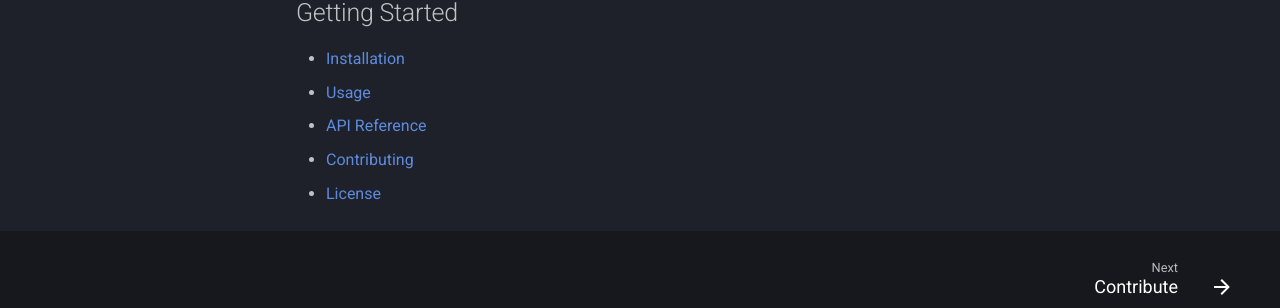
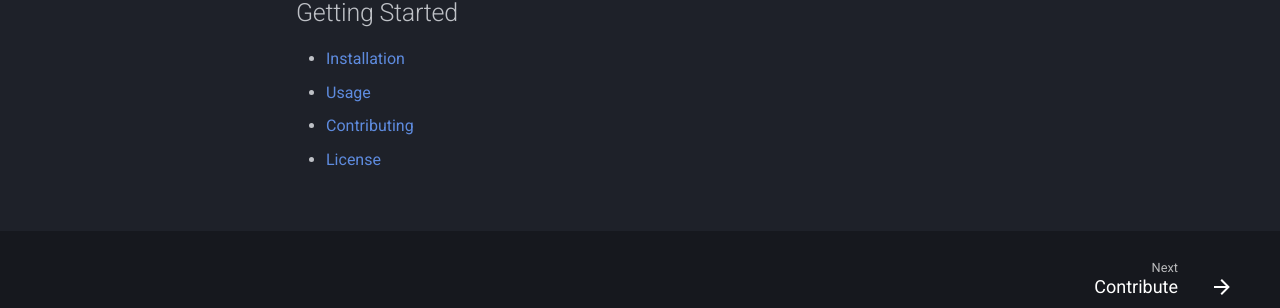
Before and after one commit to LAiSER-Software/docs, an MkDocs documentation site: the page built from docs/index.md, in a window 1280 px wide and 1260 px high. Shown: the part 893-1201 px from the top of the window. Built offline with MkDocs 1.6.1 and Material for MkDocs 9.7.7, drawn with Linux system fonts in a browser that asks for light colours; some web fonts are replaced.

Commit message:
Update index.md

```diff
--- a/docs/index.md
+++ b/docs/index.md
@@ -16,6 +16,5 @@
 ## Getting Started
 - [Installation](installation.md)
 - [Usage](usage.md)
-- [API Reference](api.md)
 - [Contributing](contributing.md)
 - [License](license.md)
```
